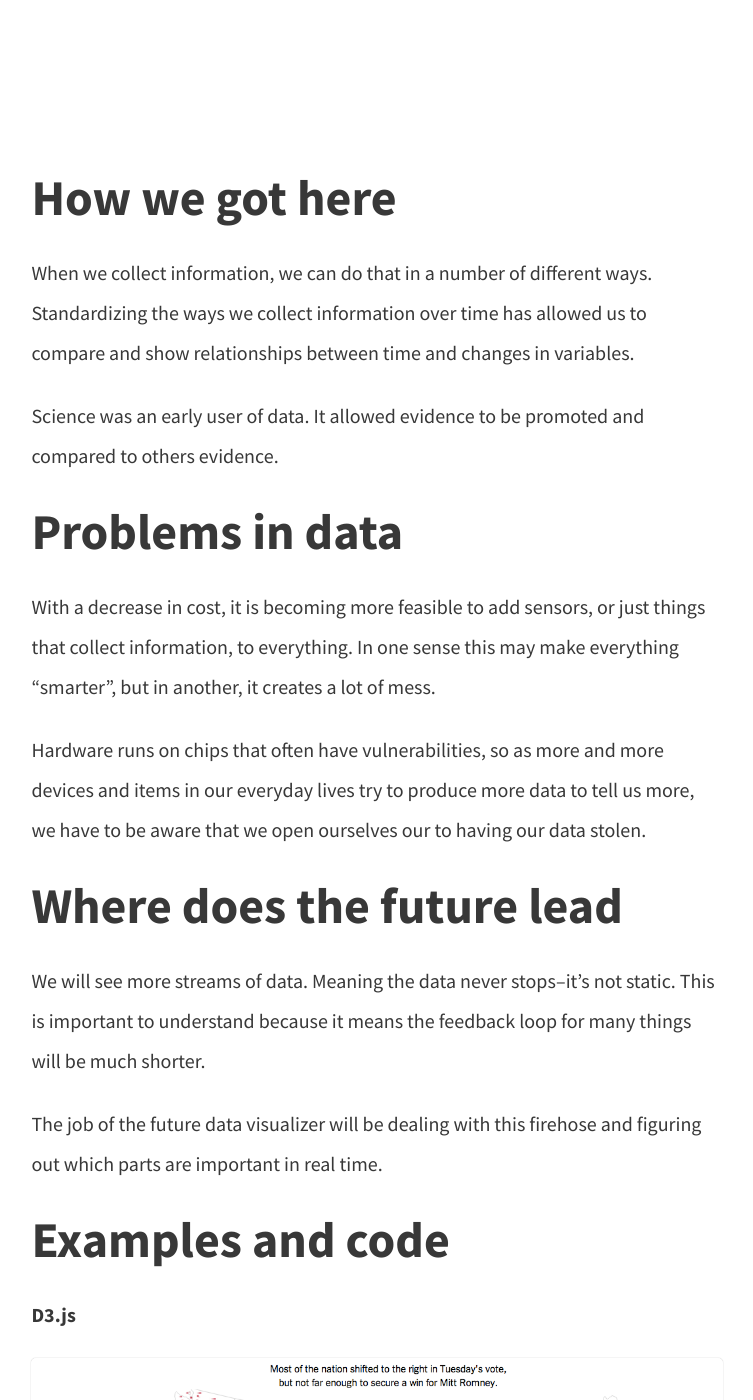
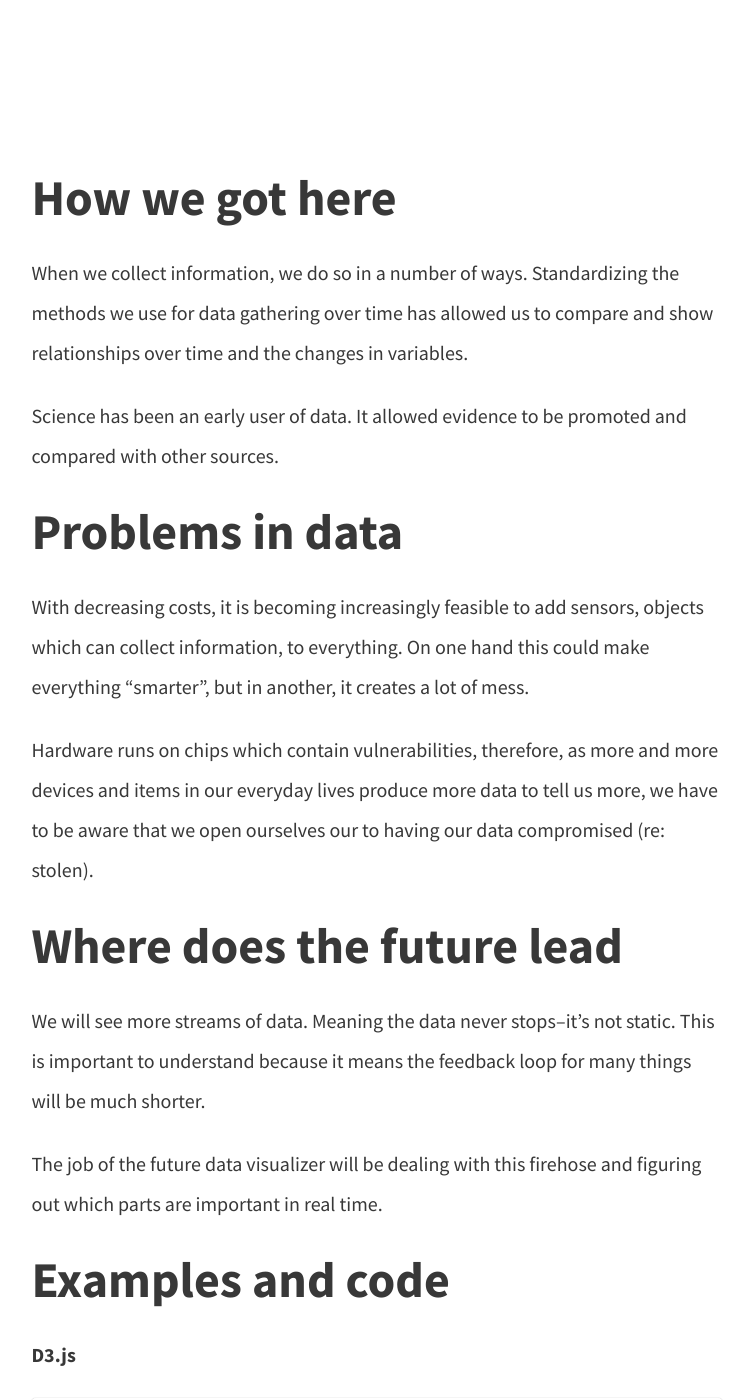
Before and after one commit to pippinlee/open-journalism-project, a Jekyll site: the page built from data.md, in a window 1280 px wide and 1400 px high, scrolled down 713 px. Shown: the whole window, without its empty margins (263-1016 px from the left). Built offline with Jekyll 4.4.1, drawn with Linux system fonts in a browser that asks for light colours; nearby versions of some CDN libraries.

Commit message:
how we got here and problems in data, minor copy edits

```diff
--- a/data.md
+++ b/data.md
@@ -18,15 +18,15 @@ feature-img: ""
 
 <h1 id="hwgh">How we got here</h1>
 
-When we collect information, we can do that in a number of different ways. Standardizing the ways we collect information over time has allowed us to compare and show relationships between time and changes in variables.
+When we collect information, we do so in a number of ways. Standardizing the methods we use for data gathering over time has allowed us to compare and show relationships over time and the changes in variables.
 
-Science was an early user of data. It allowed evidence to be promoted and compared to others evidence.
+Science has been an early user of data. It allowed evidence to be promoted and compared with other sources.
 
 <h1 id="pid">Problems in data</h1>
 
-With a decrease in cost, it is becoming more feasible to add sensors, or just things that collect information, to everything. In one sense this may make everything "smarter", but in another, it creates a lot of mess.
+With decreasing costs, it is becoming increasingly feasible to add sensors, objects which can collect information, to everything. On one hand this could make everything "smarter", but in another, it creates a lot of mess.
 
-Hardware runs on chips that often have vulnerabilities, so as more and more devices and items in our everyday lives try to produce more data to tell us more, we have to be aware that we open ourselves our to having our data stolen.
+Hardware runs on chips which contain vulnerabilities, therefore, as more and more devices and items in our everyday lives produce more data to tell us more, we have to be aware that we open ourselves our to having our data compromised (re: stolen).
 
 
 <h1 id="wdtfl">Where does the future lead</h1>
```
